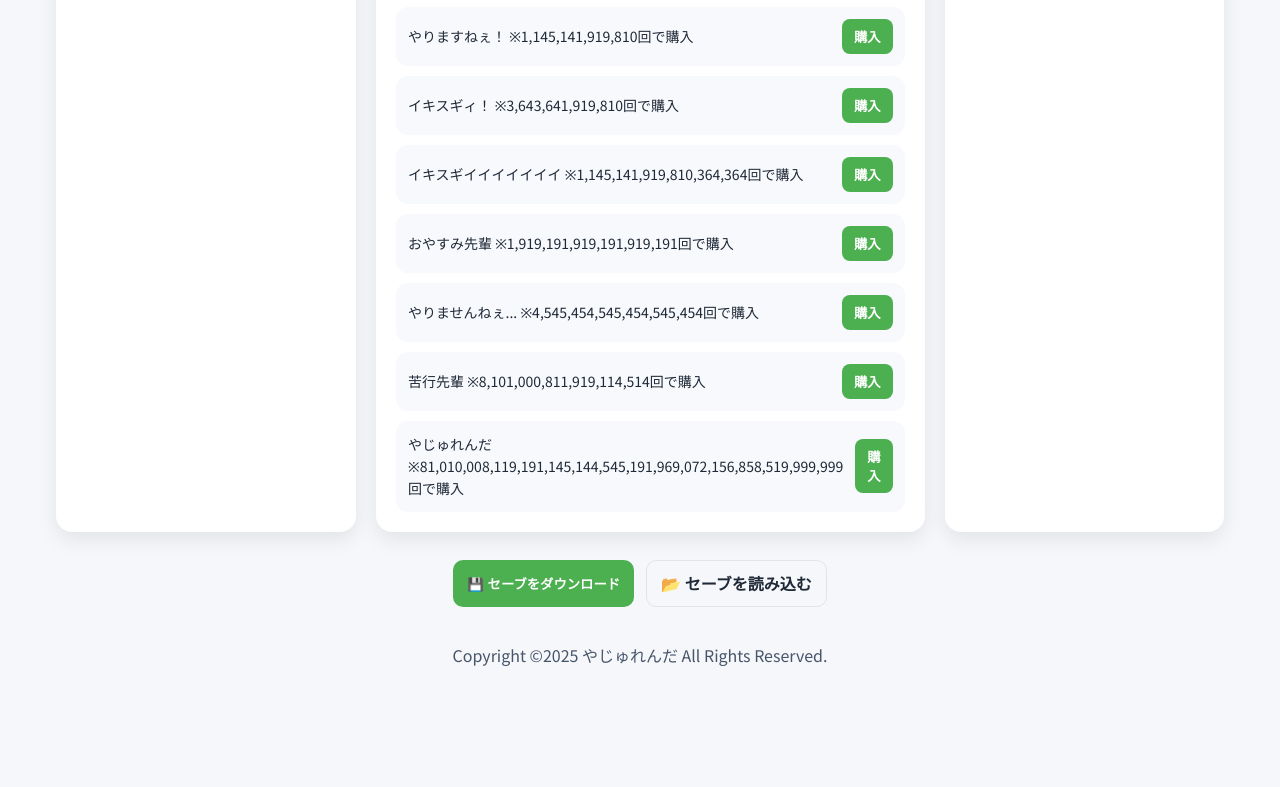
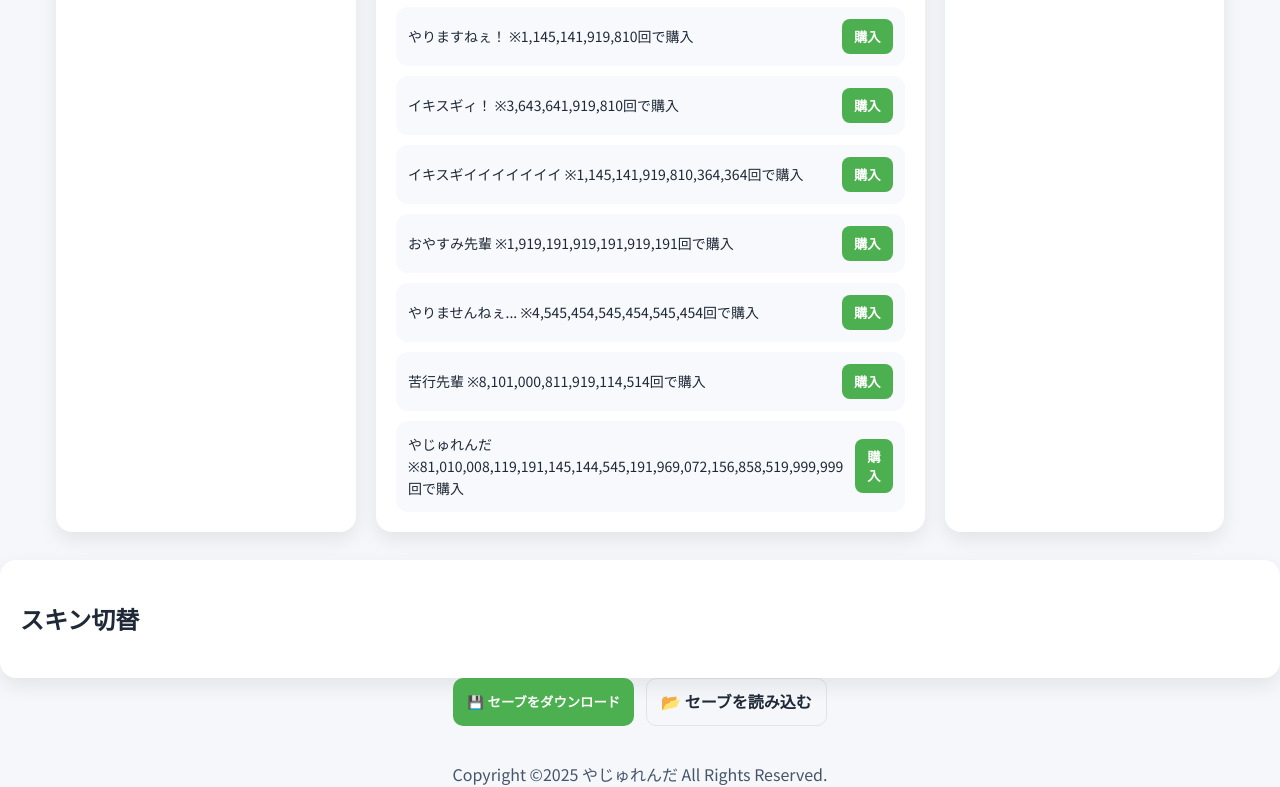
Before and after one commit to yajurenda/main, a plain HTML site: page index.html in a window 1280 px wide. Shown: the part 1597-2384 px from the top of the page. Before the commit the page ends 2266 px from the top, so only its background shows below. Drawn offline with Linux system fonts and the light colour scheme.

Commit message:
Update index.html

```diff
--- a/index.html
+++ b/index.html
@@ -82,6 +82,13 @@
     </aside>
   </main>
 
+  <!-- 「着せ替え」用のタブは既に追加済み -->
+<!-- スキン切替UIを表示するエリア -->
+<section class="card skin-selector">
+  <h2>スキン切替</h2>
+  <ul id="skin-list" class="skin-list"></ul>
+</section>
+
   <!-- 保存UI -->
   <section class="save-controls">
     <button id="save-btn" class="btn">💾 セーブをダウンロード</button>
```
